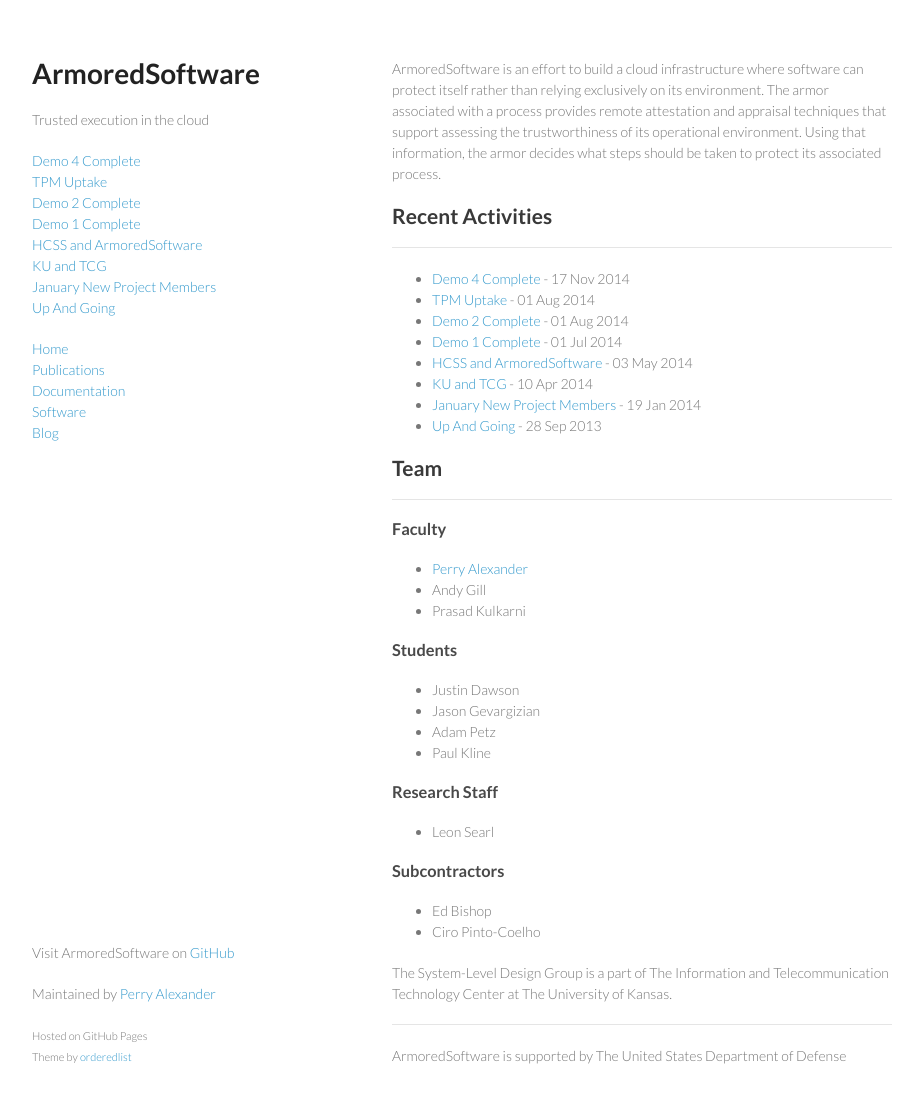
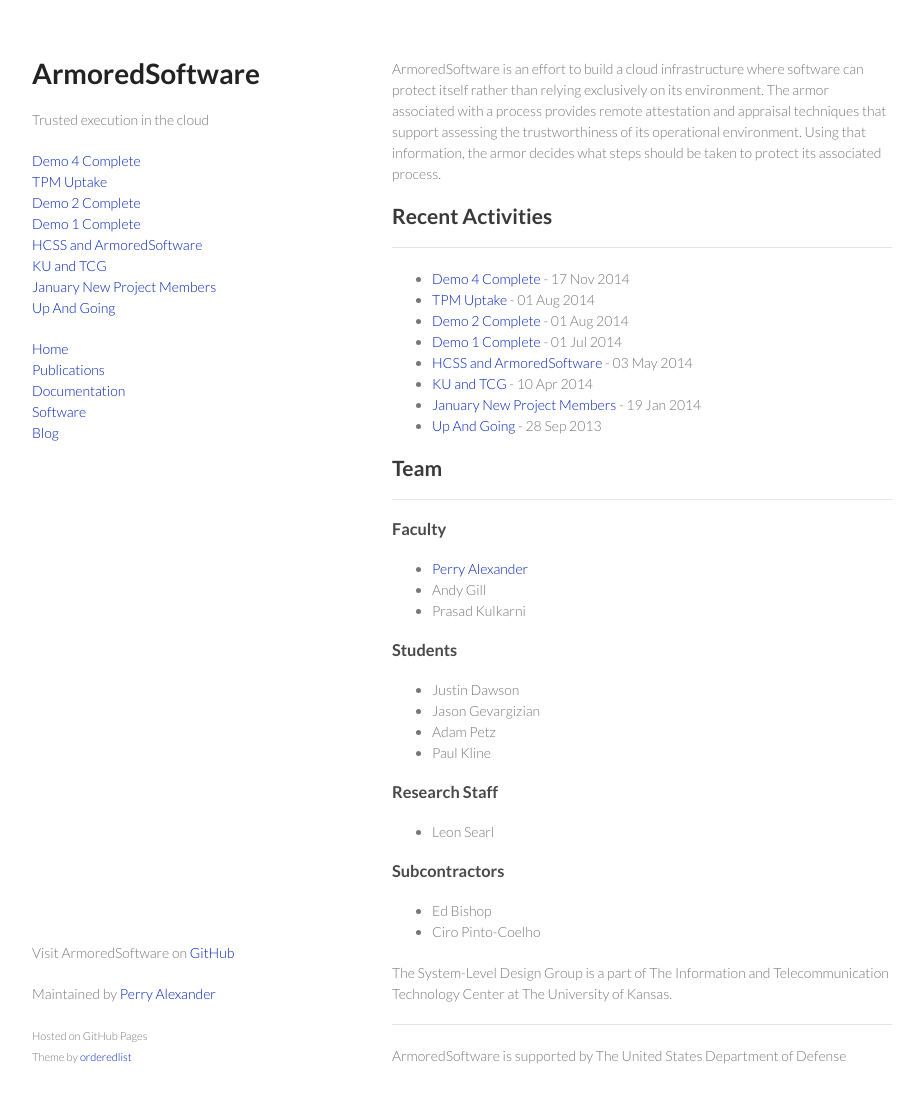
Before and after one commit to armoredsoftware/armoredsoftware.github.io, a Jekyll site: the page built from index.md, in a window 1280 px wide and 1136 px high. Shown: the top 1103 px of the window, without its empty margins (178-1097 px from the left). Built offline with Jekyll 4.4.1, drawn with Linux system fonts in a browser that asks for light colours.

Commit message:
color test

```diff
--- a/stylesheets/styles.css
+++ b/stylesheets/styles.css
@@ -33,7 +33,7 @@ h3, h4, h5, h6 {
 }
 
 a {
-  color:#39c;
+  color:#0022B4;
   font-weight:400;
   text-decoration:none;
 }
```
